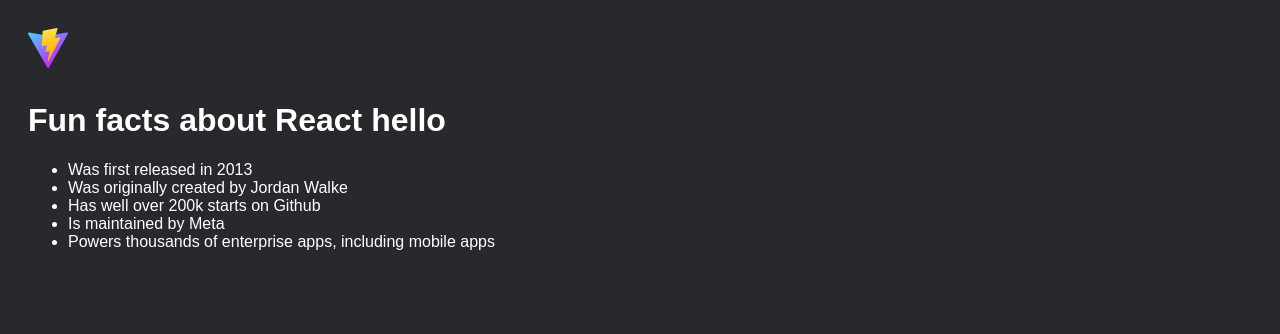
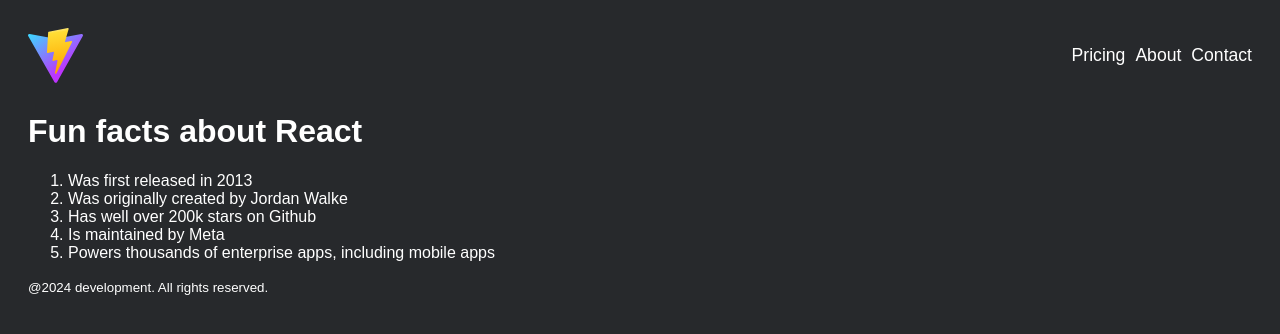
Before and after one commit to danielNemeth19/first-react, a React (Vite) app: page / in a window 1280 px wide. Shown: the top 334 px of the page. Built offline with nearby package versions, Linux system fonts and the light colour scheme.

Commit message:
(feat) Separates components to different files

```diff
--- a/index.css
+++ b/index.css
@@ -8,3 +8,23 @@
 h1 {
     margin-top: 30px;
 }
+
+.header {
+    display: flex;
+    align-items: center;
+    justify-content: space-between;
+}
+
+.nav-logo {
+    width: 55px;
+}
+
+.nav-list {
+    list-style: none;
+    display: flex;
+}
+
+.nav-list-item {
+    margin-left: 10px;
+    font-size: 1.1rem;
+}
--- /dev/null
+++ b/src/footer.jsx
@@ -0,0 +1,9 @@
+export default function Footer() {
+    return (
+        <footer>
+            <small>
+                @2024 development. All rights reserved.
+            </small>
+        </footer>
+    )
+}
--- /dev/null
+++ b/src/header.jsx
@@ -0,0 +1,14 @@
+export default function Header() {
+    return (
+        <header className="header">
+            <img src="vite.svg" className="nav-logo" alt="Vite logo"/>
+            <nav>
+                <ul className="nav-list">
+                    <li className="nav-list-item">Pricing</li>
+                    <li className="nav-list-item">About</li>
+                    <li className="nav-list-item">Contact</li>
+                </ul>
+            </nav>
+        </header>
+    )
+}
--- a/src/index.jsx
+++ b/src/index.jsx
@@ -1,24 +1,21 @@
 import { createRoot } from "react-dom/client"
+import Header from "./header"
+import MainContent from "./maincontent"
+import Footer from "./footer"
+// import { Fragment } from "react" -- the empty <> in root.render basically creates a Fragment element, whithout the need of importing it
 
 const root = createRoot(document.getElementById("root"))
 
-function ReactFactsCard({greet}) {
-    console.log(greet)
-    return(
-        <main>
-            <img src="vite.svg" width="40px" alt="Vite logo"/>
-            <h1>Fun facts about React {greet}</h1>
-            <ul>
-                <li>Was first released in 2013</li>
-                <li>Was originally created by Jordan Walke</li>
-                <li>Has well over 200k starts on Github</li>
-                <li>Is maintained by Meta</li>
-                <li>Powers thousands of enterprise apps, including mobile apps</li>
-            </ul>
-        </main>
+function Page({ library }) {
+    return (
+        <>
+            <Header />
+            <MainContent library={library} />
+            <Footer />
+        </>
     )
 }
 
 root.render(
-    <ReactFactsCard greet="hello" />
+    <Page library="React" />
 )
--- /dev/null
+++ b/src/maincontent.jsx
@@ -0,0 +1,14 @@
+export default function MainContent({ library }) {
+    return (
+        <main>
+            <h1>Fun facts about {library}</h1>
+            <ol>
+                <li>Was first released in 2013</li>
+                <li>Was originally created by Jordan Walke</li>
+                <li>Has well over 200k stars on Github</li>
+                <li>Is maintained by Meta</li>
+                <li>Powers thousands of enterprise apps, including mobile apps</li>
+            </ol>
+        </main>
+    )
+}
```
